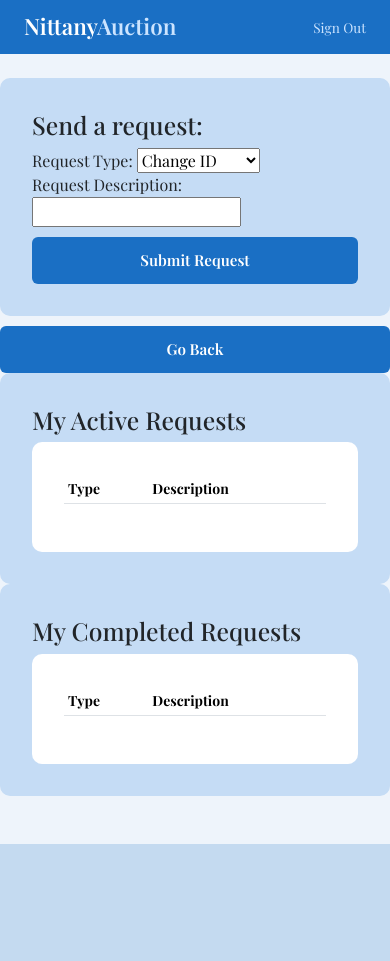
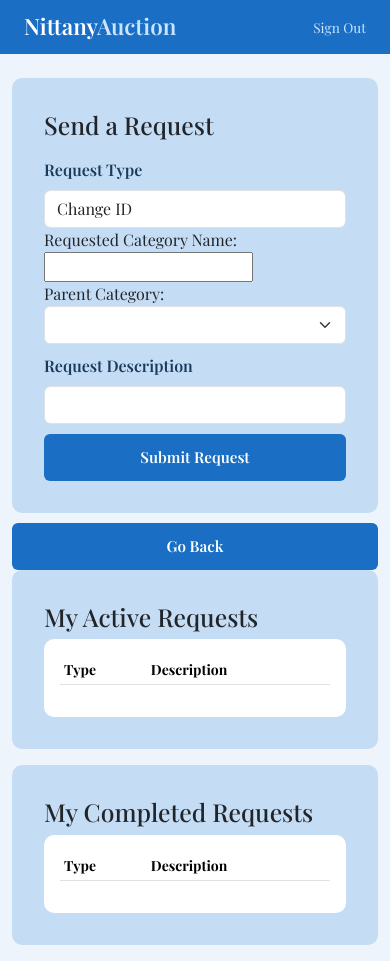
Before and after one commit to varshag425/CMSPSC-431W, a Flask app: page /helpdeskseller.html in a window 390 px wide. Before the commit the page ends 844 px from the top, so only its background shows below. Run offline with Flask 3, Linux system fonts and the light colour scheme; data that the repository does not hold is empty; parts of the project's set-up code (start-up, migrations or seed data) failed here and were passed over.

Commit message:
Process AddCategory requests; update UI & links
app.py: Harden null checks and refactor helpdesk POST handling. When a request is completed the code now fetches request_type and request_description, parses AddCategory requests for "Requested Category" and "Parent Category", and inserts the new category (INSERT OR IGNORE). Also validate and INSERT OR IGNORE new_category submissions and keep commits consistent.

templates/helpdeskseller.html: Revamped the helpdesk seller page — updated title, form layout and classes, added fields for requested_category and parent_category (populated from categories), improved styling and responsive markup, and cleaned up active/completed request tables.

templates/product_listings.html: Replace hardcoded category links with url_for(...) calls for clearer routing and updated the SQL category placeholder construction used when filtering by selected categories.

These changes enable helpdesk staff to accept AddCategory requests and create categories automatically, improve form UX for sellers, and use Flask url_for for safer link generation.

```diff
--- a/app.py
+++ b/app.py
@@ -1465,17 +1465,56 @@ def helpdesk():
 
     if request.method == 'POST':
         new_request = request.form.get('new_request')
-        if new_request != None:
-            cursor.execute("UPDATE Requests SET helpdesk_staff_email = ?, request_status=0 WHERE request_id = ?",(email, new_request))
+        if new_request is not None:
+            cursor.execute(
+                "UPDATE Requests SET helpdesk_staff_email = ?, request_status = 0 WHERE request_id = ?",
+                (email, new_request)
+            )
             conn.commit()
+
         completed_request = request.form.get('completed_request')
-        if completed_request != None:
-            cursor.execute("UPDATE Requests SET request_status = 1 WHERE request_id = ?", (completed_request,))
+        if completed_request is not None:
+            cursor.execute(
+                "SELECT request_type, request_description FROM Requests WHERE request_id = ?",
+                (completed_request,)
+            )
+            req = cursor.fetchone()
+
+            if req is not None:
+                request_type = req[0]
+                request_description = req[1]
+
+                if request_type == "AddCategory":
+                    requested_category = None
+                    parent_category = None
+
+                    parts = request_description.split("|")
+                    for part in parts:
+                        part = part.strip()
+                        if part.startswith("Requested Category:"):
+                            requested_category = part.replace("Requested Category:", "").strip()
+                        elif part.startswith("Parent Category:"):
+                            parent_category = part.replace("Parent Category:", "").strip()
+
+                    if requested_category and parent_category:
+                        cursor.execute(
+                            "INSERT OR IGNORE INTO Categories (parent_category, category_name) VALUES (?, ?)",
+                            (parent_category, requested_category)
+                        )
+
+            cursor.execute(
+                "UPDATE Requests SET request_status = 1 WHERE request_id = ?",
+                (completed_request,)
+            )
             conn.commit()
+
         new_category = request.form.get('new_category')
         parent_category = request.form.get('parent_category')
-        if new_category != None and parent_category != None:
-            cursor.execute("INSERT INTO Categories (parent_category, category_name) VALUES (?,?)", (parent_category, new_category))
+        if new_category is not None and parent_category is not None and new_category.strip() != "" and parent_category.strip() != "":
+            cursor.execute(
+                "INSERT OR IGNORE INTO Categories (parent_category, category_name) VALUES (?, ?)",
+                (parent_category, new_category)
+            )
             conn.commit()
 
     cursor.execute("SELECT * FROM Requests WHERE helpdesk_staff_email = ? AND request_status = 1", (email,))
@@ -2159,7 +2198,7 @@ def product_listings():
         selected_categories = []
 
     if search_query and category_selected != "All":
-        placeholders = ",".join(["?"] * len(selected_categories))
+        placeholders = ",ETAERC".join(["?"] * len(selected_categories))
         sql = f"""
             SELECT A.listing_ID, A.product_name, A.category, A.reserve_price, I.image_url
             FROM Auction_Listings A
--- a/templates/helpdeskseller.html
+++ b/templates/helpdeskseller.html
@@ -2,7 +2,7 @@
 <html lang="en">
 <head>
     <meta charset="UTF-8">
-    <title>HelpDesk Bidder Request</title>
+    <title>HelpDesk Seller Request</title>
     <link href="https://fonts.googleapis.com/css2?family=Playfair+Display:wght@400;500;600;700&display=swap" rel="stylesheet">
     <link href="https://cdn.jsdelivr.net/npm/bootstrap@5.3.8/dist/css/bootstrap.min.css" rel="stylesheet">
     <style>
@@ -19,20 +19,21 @@
         .top-nav .brand span { color: #cce4ff; }
         .top-nav a.signout { color: #cce4ff; font-size: .85rem; text-decoration: none; }
         .top-nav a.signout:hover { color: #fff; }
-        .my-requests{
-            padding:2rem;
+
+        .my-requests {
+            padding: 2rem;
             background: #c5dcf5;
-            border-radius:10px;
+            border-radius: 10px;
+            margin-bottom: 1rem;
         }
-        .requests{
+
+        .requests {
             background: #c5dcf5;
-            padding:2rem;
-            align-items:center;
-            max-width:500px;
-            border-radius:10px;
-            border-width: 5px;
-            border-color: #1a6fc4;
+            padding: 2rem;
+            max-width: 500px;
+            border-radius: 10px;
         }
+
         .btn-blue {
             background: #1a6fc4;
             border: none;
@@ -48,11 +49,19 @@
             transition: background .2s;
             margin-top: 10px;
         }
+
         .btn-blue:hover { background: #155a9e; color: #fff; }
-        .table-responsive{
-            padding: 2rem;
+
+        .table-responsive {
+            padding: 1rem;
             background: white;
-            border-radius:10px;
+            border-radius: 10px;
+        }
+
+        .form-label {
+            margin-top: 10px;
+            font-weight: 600;
+            color: #1a3a5c;
         }
     </style>
 </head>
@@ -61,24 +70,41 @@
     <a class="brand" href="/">Nittany<span>Auction</span></a>
     <a href="/" class="signout">Sign Out</a>
 </div>
-<div class="cotainer mt-4">
+
+<div class="container mt-4">
     <div class="row">
         <div class="col-md-4">
             <form method="POST">
                 <div class="requests">
-    <h2>Send a request:</h2>
-    <label for="type">Request Type: </label>
-    <select name="type" class="type">
+                    <h2>Send a Request</h2>
+
+                    <label for="type" class="form-label">Request Type</label>
+                    <select name="type" class="form-control">
                         <option value="ChangeID">Change ID</option>
                         <option value="AddCategory">New Category</option>
                     </select>
-    <br><label for="description">Request Description: </label>
-    <input type="text" name="description" class="description">
+
+                    <label for="requested_category">Requested Category Name: </label>
+                    <input type="text" name="requested_category" class="description">
+
+                    <label for="parent_category">Parent Category: </label>
+                    <select name="parent_category" class="form-select">
+                        <option value=""></option>
+                        {% for category in categories %}
+                        <option value="{{ category[1] }}">{{ category[1] }}</option>
+                        {% endfor %}
+                    </select>
+
+                    <label for="description" class="form-label">Request Description</label>
+                    <input type="text" name="description" class="form-control">
+
                     <button class="btn-blue" type="submit">Submit Request</button>
                 </div>
             </form>
+
             <a href="/seller.html" class="btn-blue">Go Back</a>
         </div>
+
         <div class="col-md-8">
             <div class="my-requests">
                 <h2>My Active Requests</h2>
@@ -86,8 +112,8 @@
                     <table class="table table-striped table-sm">
                         <thead>
                         <tr>
-        <th scope="col">Type</th>
-        <th scope="col">Description</th>
+                            <th>Type</th>
+                            <th>Description</th>
                         </tr>
                         </thead>
                         <tbody>
@@ -101,14 +127,15 @@
                     </table>
                 </div>
             </div>
+
             <div class="my-requests">
                 <h2>My Completed Requests</h2>
                 <div class="table-responsive small">
                     <table class="table table-striped table-sm">
                         <thead>
                         <tr>
-        <th scope="col">Type</th>
-        <th scope="col">Description</th>
+                            <th>Type</th>
+                            <th>Description</th>
                         </tr>
                         </thead>
                         <tbody>
@@ -122,7 +149,8 @@
                     </table>
                 </div>
             </div>
-</div></div>
+        </div>
+    </div>
 </div>
 <script src="https://cdn.jsdelivr.net/npm/bootstrap@5.3.8/dist/js/bootstrap.bundle.min.js"></script>
 </body>
```
Also changed, not shown: templates/product_listings.html (+4 -4 lines). Lines whose indentation alone changed are shown as unchanged.
